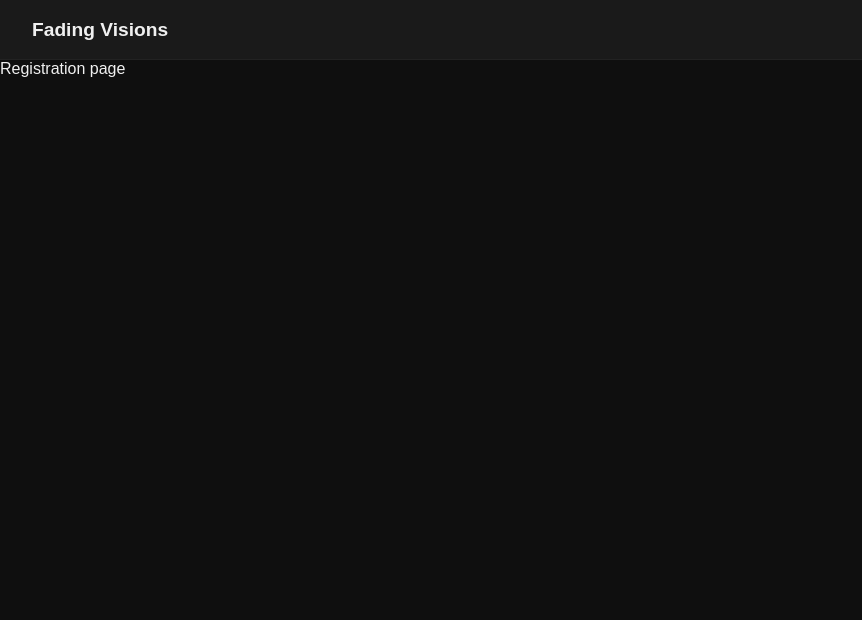
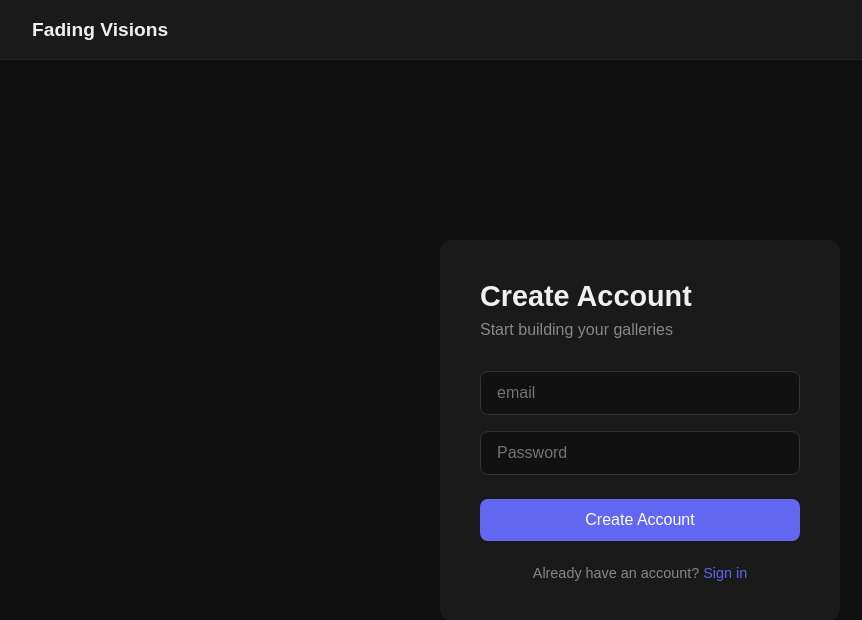
Before and after one commit to dylanmckay04/FadingVisionsAPI, a React (Vite) app in the folder frontend/: page /register in a window 1280 px wide. Shown: the top 620 px of the page, without its empty margins (0-862 px from the left). Built offline with nearby package versions, Linux system fonts and the light colour scheme; no server answers.

Commit message:
Update Register page

```diff
--- a/frontend/src/pages/Register.jsx
+++ b/frontend/src/pages/Register.jsx
@@ -1,5 +1,139 @@
+import { useState } from "react";
+import { useNavigate, Link } from "react-router-dom";
+import client from "../api/client";
+
 function Register() {
-    return <div>Registration page</div>;
+    const [email, setEmail] = useState("");
+    const [password, setPassword] = useState("");
+    const [error, setError] = useState("");
+    const [loading, setLoading] = useState(false);
+    const navigate = useNavigate();
+
+    async function handleSubmit(e) {
+        e.preventDefault();
+        setError("");
+        setLoading(true);
+
+        try {
+            await client.post("/auth/register", { email, password });
+            const form = new FormData();
+            form.append("username", email);
+            form.append("password", password);
+            const response = await client.post("/auth/login", form);
+            localStorage.setItem("token", response.data.access_token);
+            navigate("/galleries");
+        } catch (err) {
+            setError(
+                err.response?.data?.detail?.[0]?.msg ||
+                err.response?.data?.detail ||
+                "Registration failed"
+            );
+        } finally {
+            setLoading(false);
+        }
+    }
+
+    return (
+        <div style={styles.container}>
+            <div style={styles.card}>
+                <h1 style={styles.title}>Create Account</h1>
+                <p style={styles.subtitle}>Start building your galleries</p>
+
+                {error && <p style={styles.error}>{error}</p>}
+
+                <form onSubmit={handleSubmit} style={styles.form}>
+                    <input
+                        style={styles.input}
+                        types="email"
+                        placeholder="email"
+                        value={email}
+                        onChange={(e) => setEmail(e.target.value)}
+                        required
+                    >
+                    </input>
+                    <input
+                        style={styles.input}
+                        type="password"
+                        placeholder="Password"
+                        value={password}
+                        onChange={(e) => setPassword(e.target.value)}
+                        required
+                    >
+                    </input>
+                    <button style={styles.button} type="submit" disabled={loading}>
+                        {loading ? "Creating account..." : "Create Account"}
+                    </button>
+                </form>
+
+                <p style={styles.link}>
+                    Already have an account?{" "}
+                    <Link to="/login" style={styles.anchor}>Sign in</Link>
+                </p>
+            </div>
+        </div>
+    );
 }
 
+const styles = {
+    container: {
+        display: "flex",
+        justifyContent: "center",
+        alignItems: "center",
+        minHeight: "calc(100vh - 60px)",
+    },
+    card: {
+        background: "#1a1a1a",
+        padding: "2.5rem",
+        borderRadius: "12px",
+        width: "100%",
+        maxWidth: "400px",
+    },
+    title: {
+        fontSize: "1.8rem",
+        marginBottom: "0.5rem",
+    },
+    subtitle: {
+        color: "#888",
+        marginBottom: "2rem",
+    },
+    form: {
+        display: "flex",
+        flexDirection: "column",
+        gap: "1rem",
+    },
+    input: {
+        padding: "0.75rem 1rem",
+        borderRadius: "8px",
+        border: "1px solid #333",
+        background: "#111",
+        color: "#f0f0f0",
+        fontSize: "1rem",
+    },
+    button: {
+        padding: "0.75rem",
+        borderRadius: "8px",
+        border: "none",
+        background: "#6366f1",
+        color: "white",
+        fontSize: "1rem",
+        cursor: "pointer",
+        marginTop: "0.5rem",
+    },
+    error: {
+        color: "#ef4444",
+        marginBottom: "1rem",
+        fontSize: "0.9rem",
+    },
+    link: {
+        marginTop: "1.5rem",
+        textAlign: "center",
+        color: "#888",
+        fontSize: "0.9rem",
+    },
+    anchor: {
+        color: "#6366f1",
+        textDecoration: "none",
+    },
+};
+
 export default Register;
```
